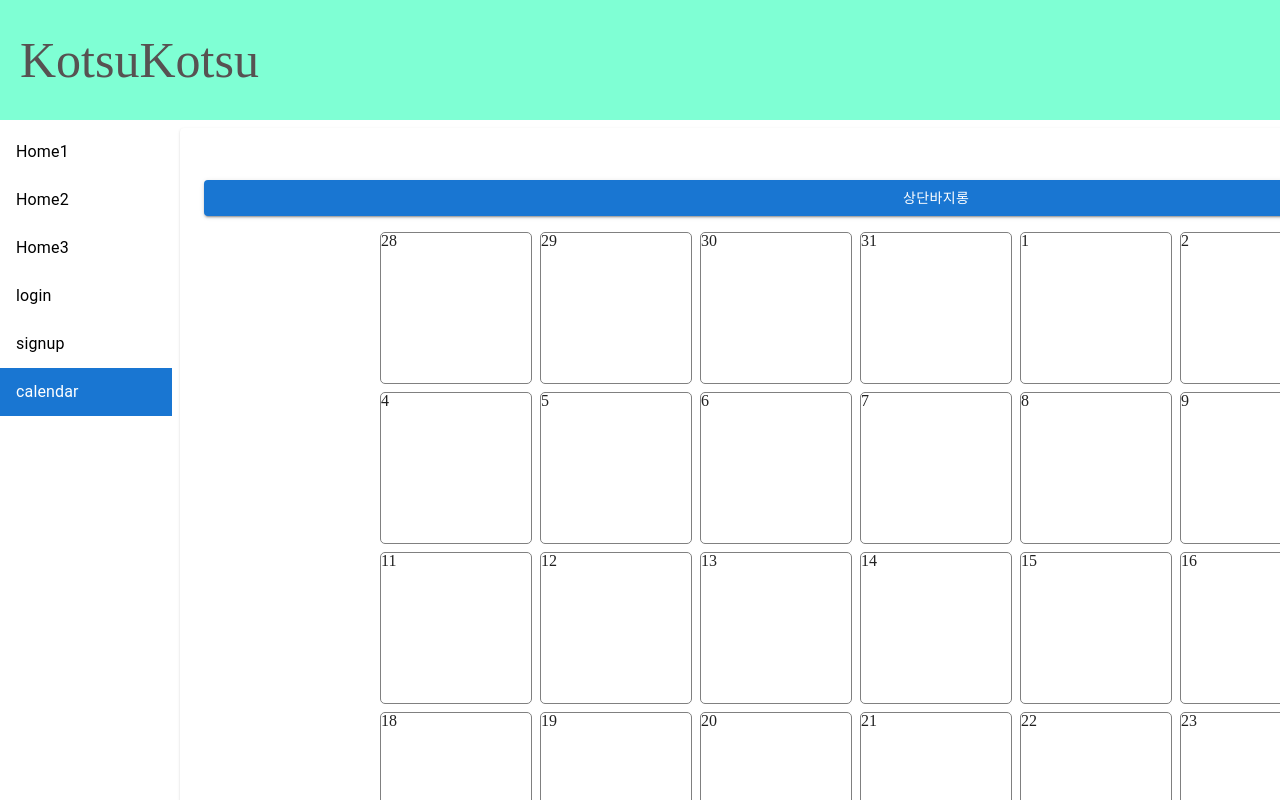
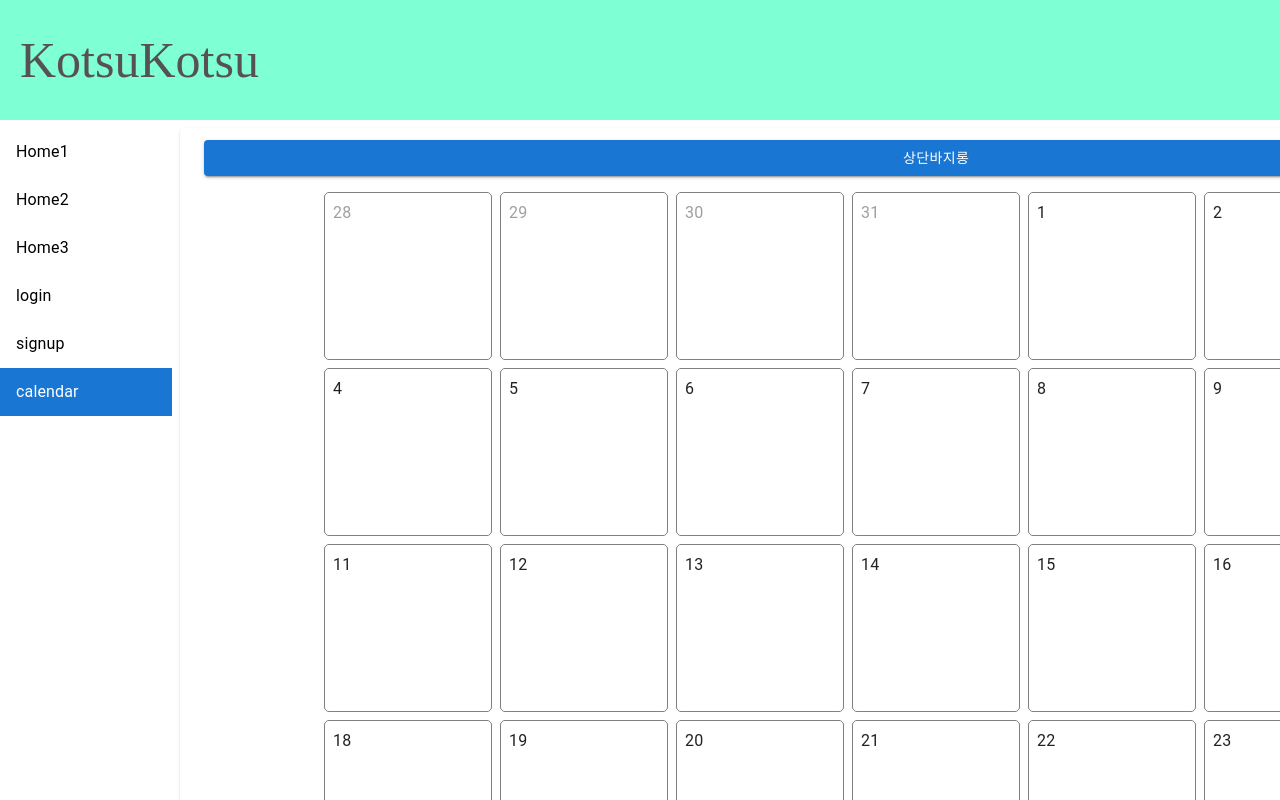
Before and after one commit to Asue0/kotsukotsu-ui, a React (Vite) app: page /calendar in a window 1280 px wide. Shown: the top 800 px of the page. Built offline with nearby package versions, Linux system fonts and the light colour scheme.

Commit message:
달력 페이지 색상 추가

```diff
--- a/src/mocks/getCalendar.ts
+++ b/src/mocks/getCalendar.ts
@@ -14,19 +14,27 @@ const getCalendar = (year: number, month: number) => {
   // 달력 첫줄에 표기될 이전 달의 날짜를 구함
   if (firstDay != 0) {
     for (let i = firstDay; i > 0; i--) {
-      days.push(new Date(year, month, 1 - i).getDate());
+      days.push({
+        month: new Date(year, month, 1 - i).getMonth(),
+        day: new Date(year, month, 1 - i).getDate(),
+        data: null,
+      });
     }
   }
 
   // 이번달 날짜 삽입
   for (let i = 1; i <= lastDay; i++) {
-    days.push(i);
+    days.push({ month: month + 1, day: i, data: null });
   }
 
   // 달력 마지막줄에 표기될 다음 달의 날짜를 구함
   if (lastDay2 != 6) {
     for (let i = 1; i < lastDay; i++) {
-      days.push(new Date(year, month + 1, i).getDate());
+      days.push({
+        month: new Date(year, month + 2, i).getMonth(),
+        day: new Date(year, month + 2, i).getDate(),
+        data: null,
+      });
     }
   }
 
--- a/src/pages/calendar/CalendarMain.tsx
+++ b/src/pages/calendar/CalendarMain.tsx
@@ -3,9 +3,13 @@ import DayBox from "./DayBox";
 import getCalendar from "@/mocks/getCalendar";
 
 const CalendarMain = () => {
-  const weekArr = ["MON", "TUE", "WED", "THU", "FRI", "SAT", "SUN"];
-  const mockCalendar = getCalendar(2026, 1);
-  const weekNum = mockCalendar.length / 7;
+  const MOCKDATE = { year: 2026, month: 1 }; // 임의로 날짜 설정
+
+  const WEEKARR = ["MON", "TUE", "WED", "THU", "FRI", "SAT", "SUN"];
+  const calendar = getCalendar(MOCKDATE.year, MOCKDATE.month);
+  const weekNum = calendar.length / 7;
+
+  console.log(calendar);
 
   return (
     <Box
@@ -21,9 +25,18 @@ const CalendarMain = () => {
       </Button>
       <Box display="flex" flexDirection="column" gap={1}>
         {Array.from({ length: weekNum }).map((_, week) => (
-          <Box display="flex" gap={1}>
-            {weekArr.map((_, index) => (
-              <DayBox day={mockCalendar[index + 7 * week]} />
+          <Box display="flex" gap={1} key={week}>
+            {WEEKARR.map((_, index) => (
+              <DayBox
+                day={calendar[index + 7 * week].day}
+                thisMonth={
+                  calendar[index + 7 * week].month === MOCKDATE.month
+                    ? true
+                    : false
+                }
+                data={calendar[index + 7 * week].data}
+                key={index}
+              />
             ))}
           </Box>
         ))}
--- a/src/pages/calendar/DayBox.tsx
+++ b/src/pages/calendar/DayBox.tsx
@@ -1,13 +1,26 @@
-import { Box } from "@mui/material";
+import { Box, Typography } from "@mui/material";
 
-const DayBox = ({ day }: { day: number }) => {
+type propsType = {
+  day: number;
+  thisMonth: boolean;
+  data: string | null;
+};
+
+const DayBox = (props: propsType) => {
   return (
     <Box
       width={150}
       height={150}
-      sx={{ border: "1px solid gray", borderRadius: "5px" }}
+      p={1}
+      bgcolor={props.data !== null ? "#d3ed7c" : ""}
+      sx={{
+        border: "1px solid gray",
+        borderRadius: "5px",
+      }}
     >
-      {day}
+      <Typography color={props.thisMonth ? "" : "textDisabled"}>
+        {props.day}
+      </Typography>
     </Box>
   );
 };
```
